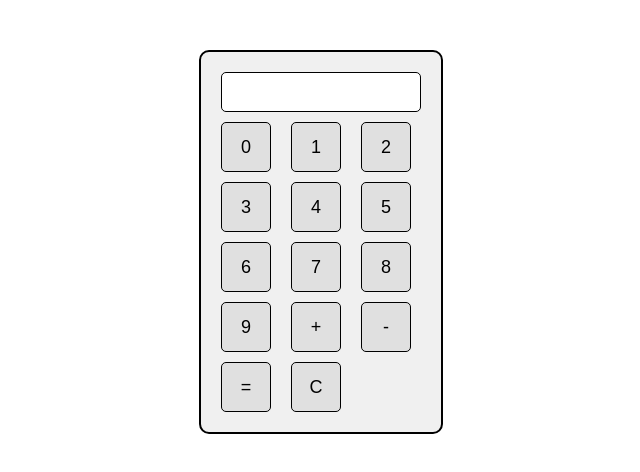
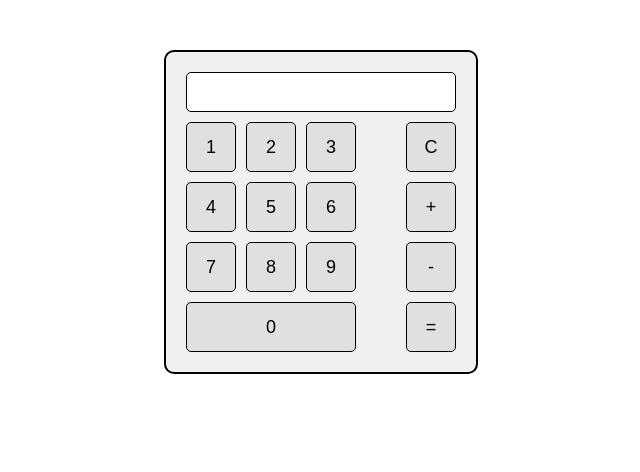
Before and after one commit to moskalew/zadanie-1, a React (Create React App) app in the folder my-app/: page / in a window 1280 px wide. Shown: the top 472 px of the page, without its empty margins (319-959 px from the left). Built offline with nearby package versions, Linux system fonts and the light colour scheme.

Commit message:
правка вёрстки

```diff
--- a/my-app/src/App.js
+++ b/my-app/src/App.js
@@ -6,7 +6,7 @@ function App() {
 	const [result, setResult] = useState(null);
 	const [isResult, setIsResult] = useState(false);
 
-	const numbers = ['0', '1', '2', '3', '4', '5', '6', '7', '8', '9'];
+	const numbers = ['1', '2', '3', '4', '5', '6', '7', '8', '9', '0'];
 
 	const handleNumberClick = (number) => {
 		if (isResult) {
@@ -49,15 +49,21 @@ function App() {
 				{display}
 			</div>
 			<div className={styles.buttons}>
+				<div className={styles.numberButtons}>
 					{numbers.map((number) => (
 						<button
 							key={number}
-						className={styles.button}
+							className={`${styles.button} ${number === '0' ? styles.zeroButton : ''}`}
 							onClick={() => handleNumberClick(number)}
 						>
 							{number}
 						</button>
 					))}
+				</div>
+				<div className={styles.operationButtons}>
+					<button className={styles.button} onClick={handleResetClick}>
+						C
+					</button>
 					<button
 						className={styles.button}
 						onClick={() => handleOperationClick('+')}
@@ -73,9 +79,7 @@ function App() {
 					<button className={styles.button} onClick={handleEqualsClick}>
 						=
 					</button>
-				<button className={styles.button} onClick={handleResetClick}>
-					C
-				</button>
+				</div>
 			</div>
 		</div>
 	);
--- a/my-app/src/App.module.css
+++ b/my-app/src/App.module.css
@@ -1,5 +1,5 @@
 .calculator {
-	width: 200px;
+	width: 270px;
 	margin: 50px auto;
 	border: 2px solid #000;
 	border-radius: 10px;
@@ -25,9 +25,21 @@
 }
 
 .buttons {
+	display: flex;
+	justify-content: space-between;
+}
+
+.numberButtons {
 	display: grid;
 	grid-template-columns: repeat(3, 1fr);
 	gap: 10px;
+}
+
+.operationButtons {
+	display: grid;
+	grid-template-columns: repeat(1, 1fr);
+	gap: 10px;
+	margin-left: 10px;
 }
 
 .button {
@@ -40,6 +52,11 @@
 	cursor: pointer;
 }
 
+.zeroButton {
+	grid-column: span 3;
+	width: 170px;
+}
+
 .button:hover {
 	background-color: #ccc;
 }
```
Lines whose indentation alone changed are shown as unchanged.
